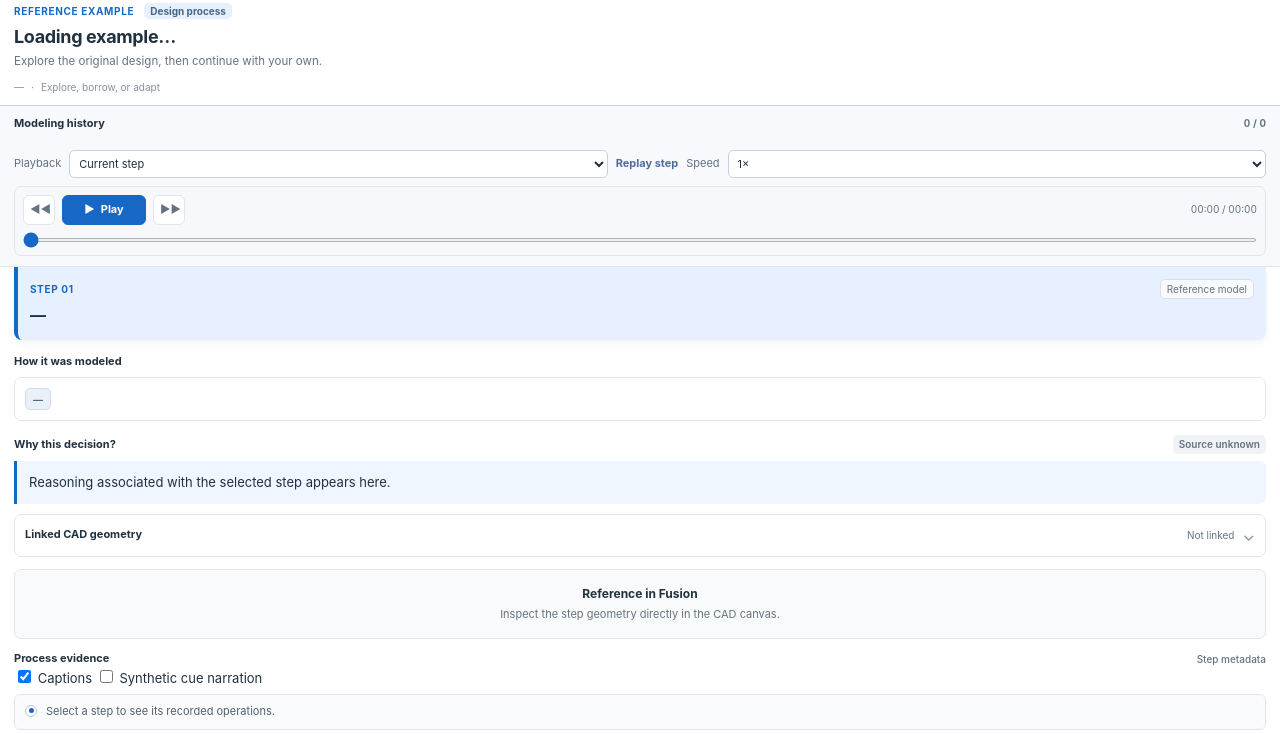
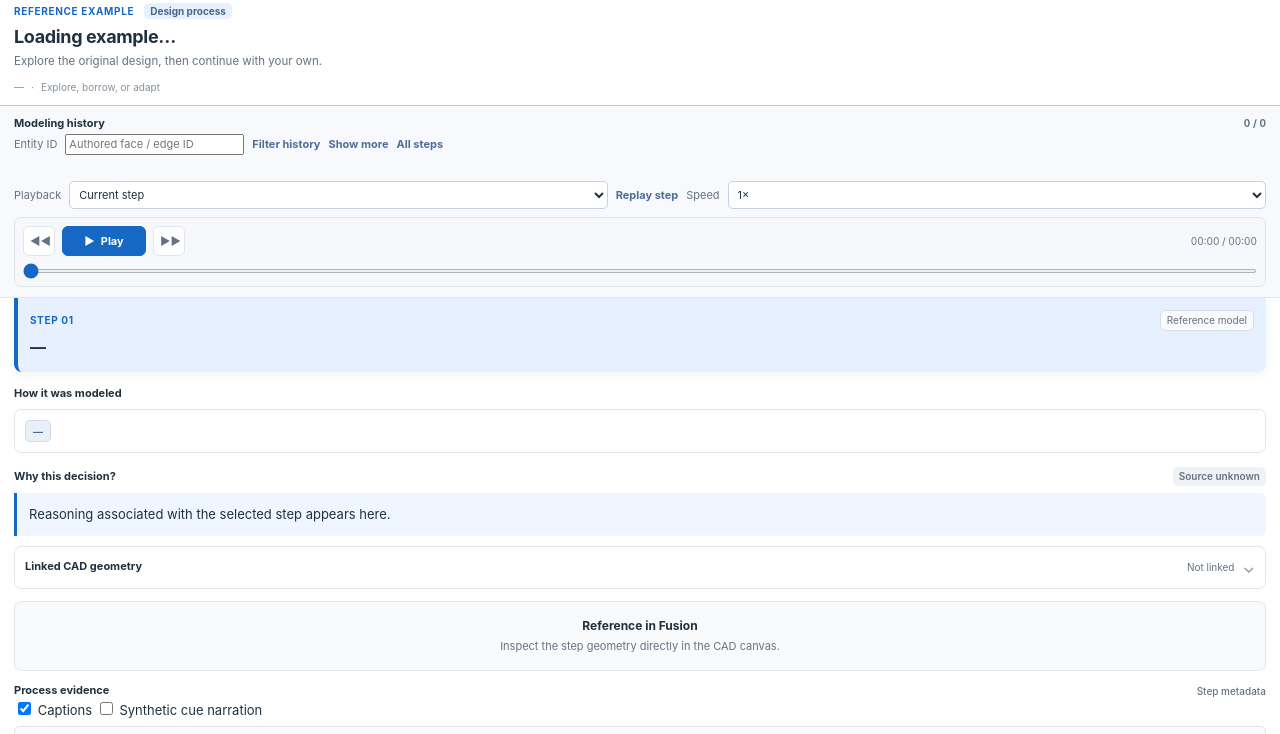
Before and after one commit to Scaffolder666/exCADmpleFusion, a plain HTML site: page ui/index.html in a window 1280 px wide. Shown: the part 66-800 px from the top of the page. Drawn offline with Linux system fonts and the light colour scheme.

Commit message:
Add authored entity-history filter and Show More controls

```diff
--- a/ui/index.html
+++ b/ui/index.html
@@ -31,6 +31,13 @@
       <div class="section-heading">
         <span>Modeling history</span>
         <span id="stepCount" class="count">0 / 0</span>
+      </div>
+      <div class="playback-options" aria-label="Feature provenance filter">
+        <label for="entityFilter">Entity ID</label>
+        <input id="entityFilter" type="text" placeholder="Authored face / edge ID" aria-label="Authored geometry entity id">
+        <button id="filterHistory" type="button" class="text-button">Filter history</button>
+        <button id="showMoreHistory" type="button" class="text-button">Show more</button>
+        <button id="clearHistory" type="button" class="text-button">All steps</button>
       </div>
       <div id="stepRail" class="step-rail" aria-label="Select a step"></div>
       <div class="playback-options">
```
